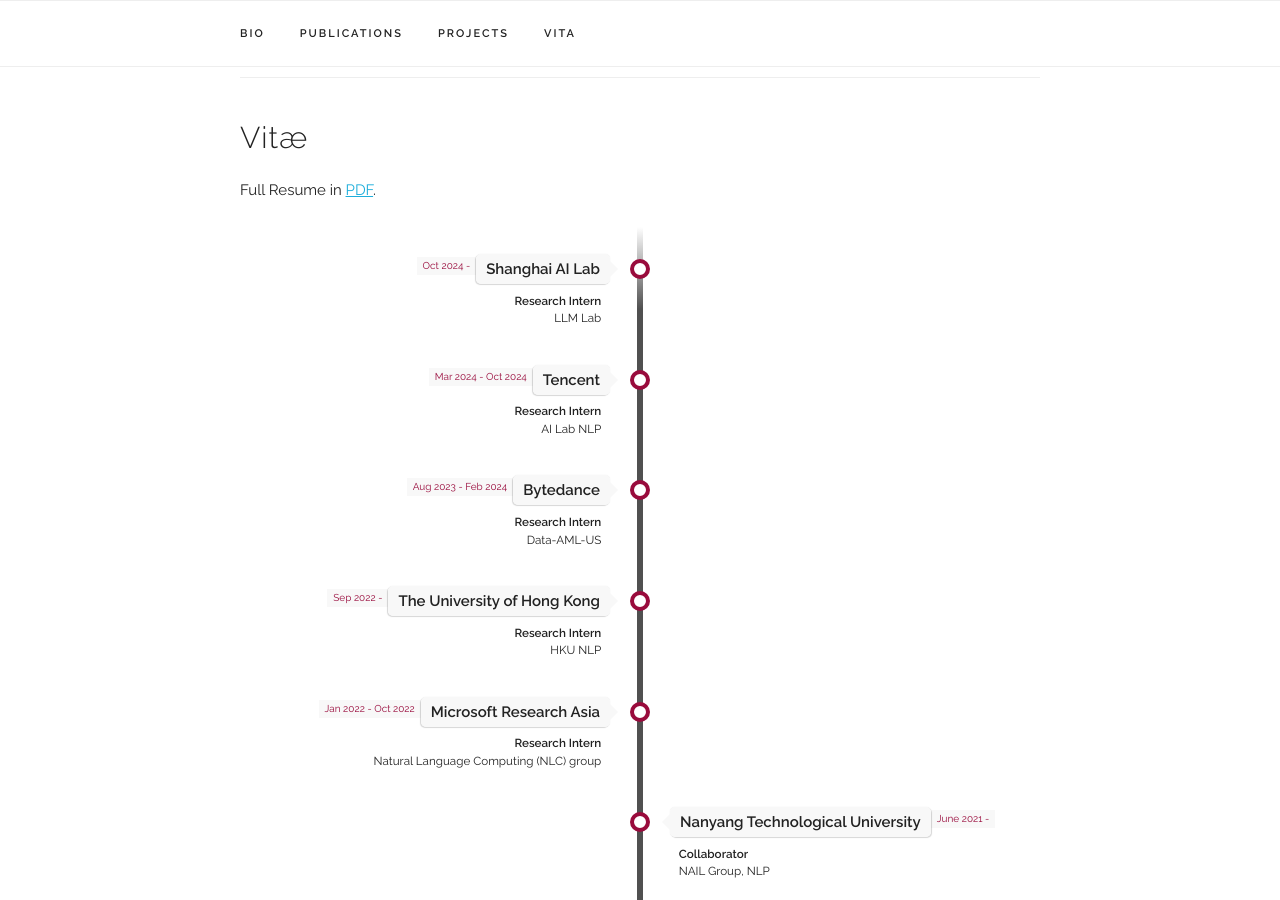
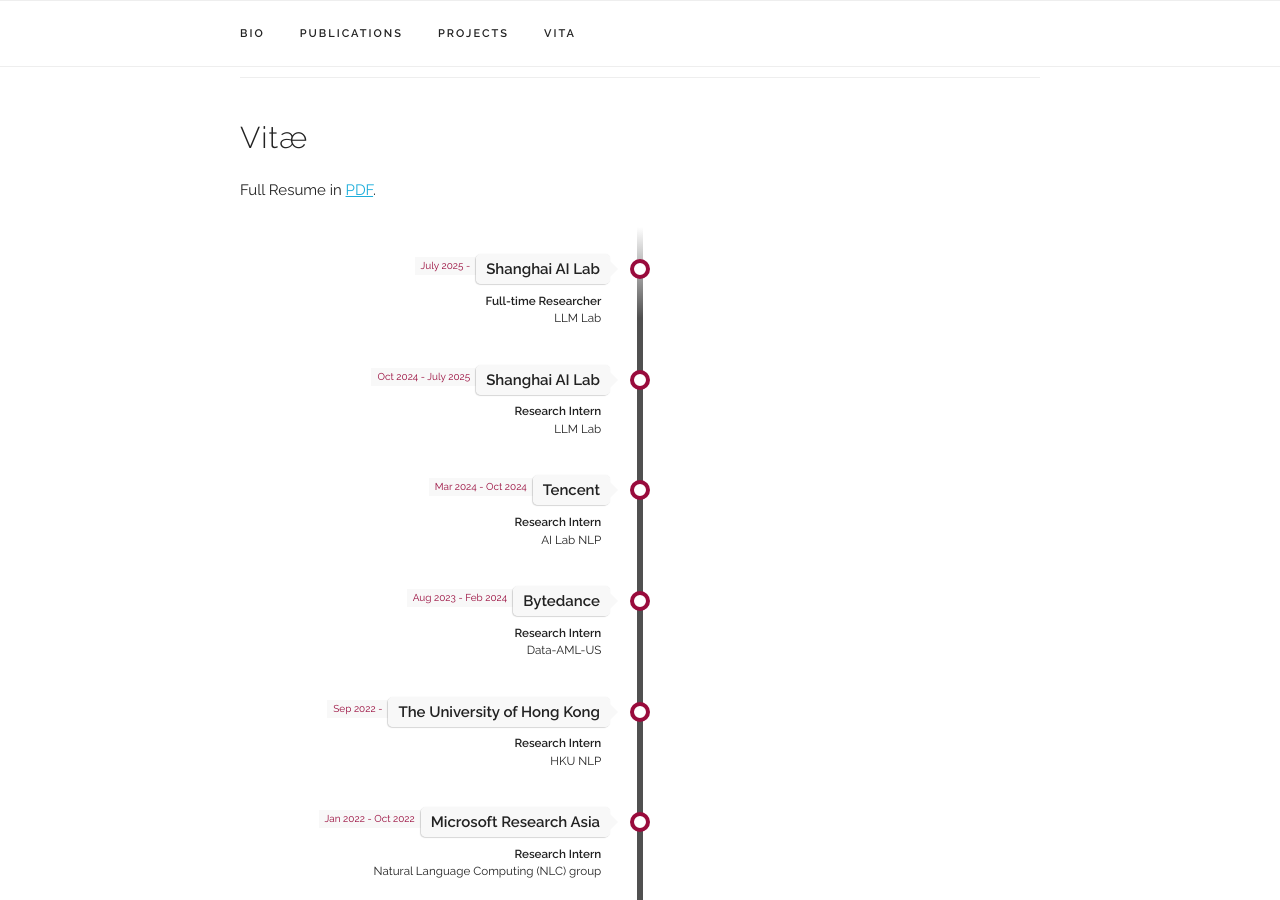
Before and after one commit to zhao-ht/haitengzhao, a Jekyll site: the page built from index.html, in a window 1280 px wide and 900 px high, scrolled down 3327 px. Built offline with Jekyll 4.4.1, drawn with Linux system fonts in a browser that asks for light colours; some web fonts are replaced.

Commit message:
Update experience.yaml

```diff
--- a/_data/experience.yaml
+++ b/_data/experience.yaml
@@ -1,7 +1,12 @@
 experiences:
+- place: "Shanghai AI Lab"
+  time: "July 2025 - "
+  title: "Full-time Researcher"
+  subtitle: "LLM Lab"
+  category: "work"
 
 - place: "Shanghai AI Lab"
-  time: "Oct 2024 - "
+  time: "Oct 2024 - July 2025"
   title: "Research Intern"
   subtitle: "LLM Lab"
   category: "work"
```
